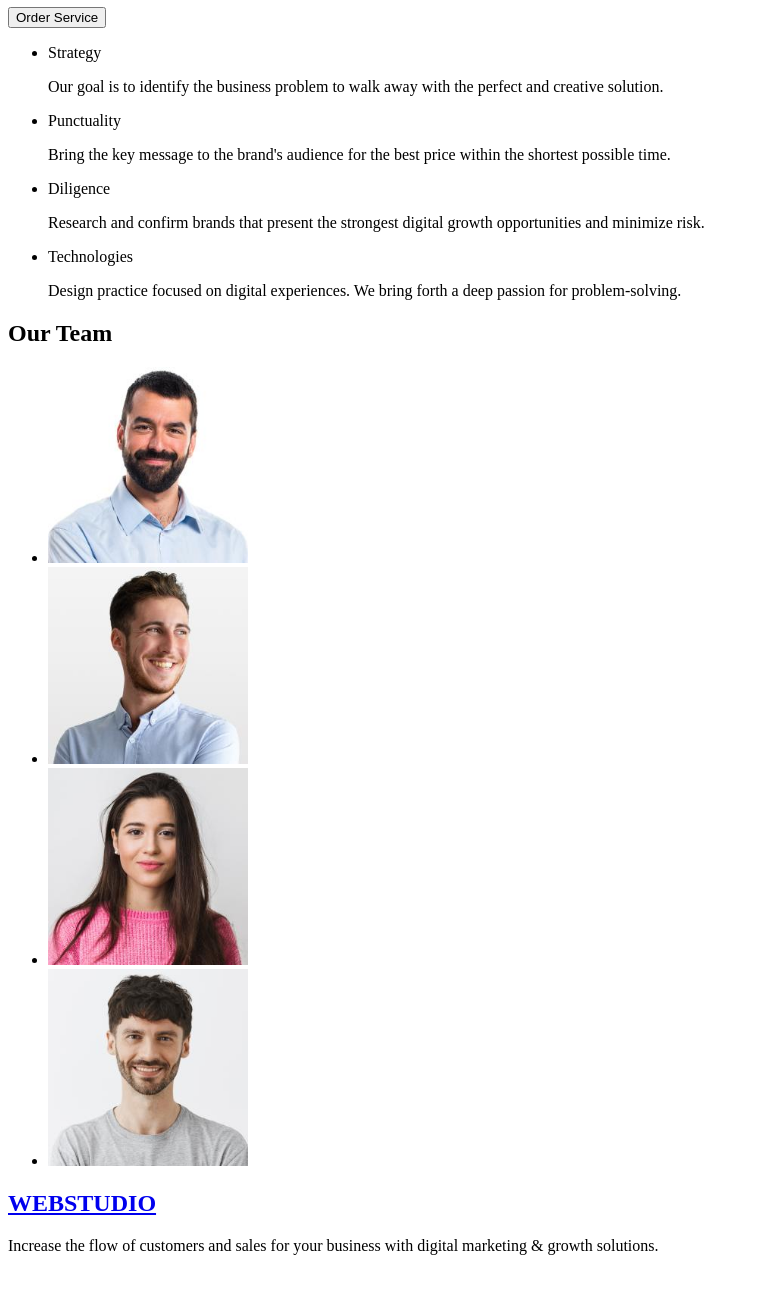
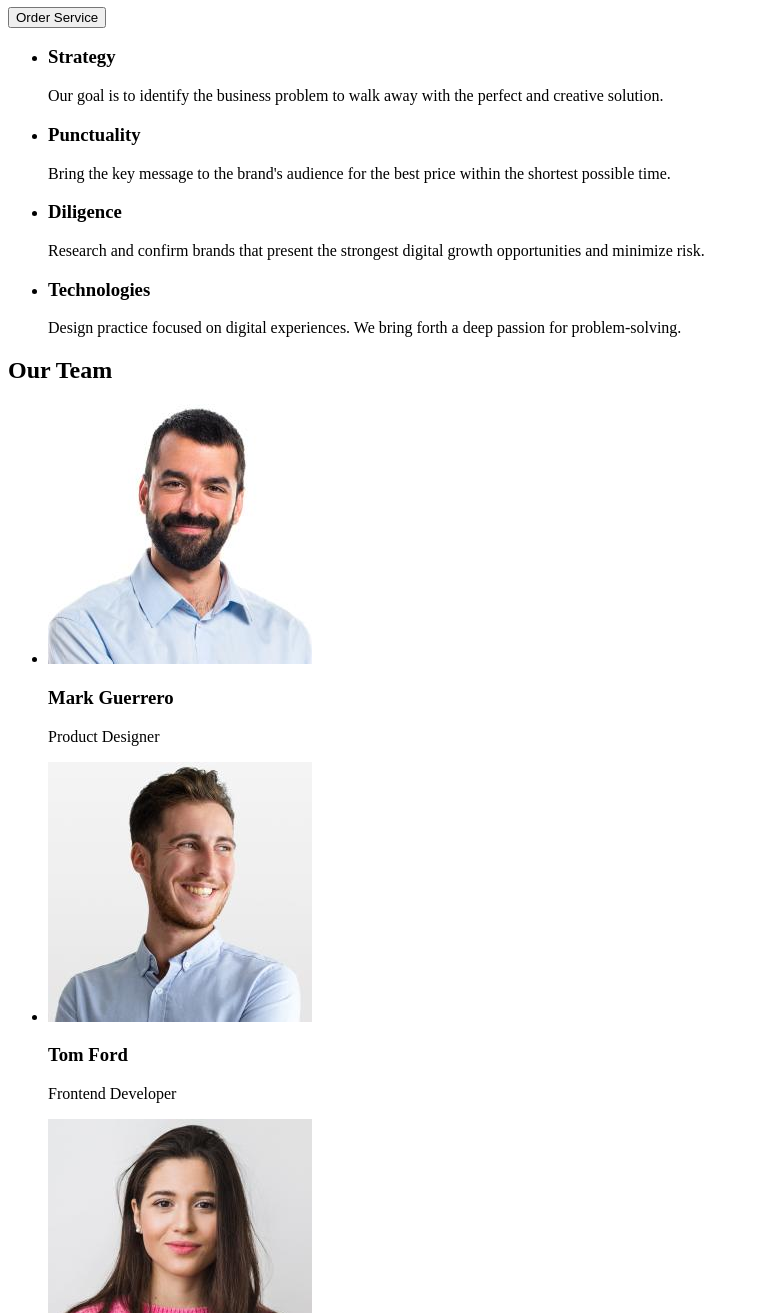
Before and after one commit to Ziomall/goit-markup-hw-01, a plain HTML site: page index.html in a window 1280 px wide. Shown: the part 246-1559 px from the top of the page, without its empty margins (0-759 px from the left). Before the commit the page ends 1517 px from the top, so only its background shows below. Drawn offline with Linux system fonts and the light colour scheme.

Commit message:
poprawka zadania

```diff
--- a/index.html
+++ b/index.html
@@ -7,10 +7,11 @@
 </head>
 <body>
     <header>
+    <nav>
         <h1>
-            <a href="WEBSTUDIO">WEBSTUDIO</a>
+            <a href="index.html">WEBSTUDIO</a>
         </h1>
-            <nav>
+
                 <ul>
                     <li>
                         <a href="Studio">Studio</a>
@@ -22,7 +23,7 @@
                         <a href="Contacts">Contacts</a>
                     </li>
                 </ul>
-            </nav>
+     </nav>
                 <ul>
                     <li>
                         <a href="mailto:info@devstudio.com">info@devstudio.com</a>
@@ -34,25 +35,25 @@
 
     </header>
     <main>
-        <h2>Effective Solutions for Your Business</h2>
+        <h1>Effective Solutions for Your Business</h1>
             <button>Order Service</button>
                 <ul>
-                    <li>Strategy
+                    <li><h3>Strategy</h3>
                         <p>
                             Our goal is to identify the business problem to walk away with the perfect and creative solution.
                         </p>
                     </li>
-                    <li>Punctuality
+                    <li><h3>Punctuality</h3>
                         <p>
                             Bring the key message to the brand's audience for the best price within the shortest possible time.
                         </p>
                     </li>
-                    <li>Diligence
+                    <li><h3>Diligence</h3>
                         <p>
                             Research and confirm brands that present the strongest digital growth opportunities and minimize risk.
                         </p>
                     </li>
-                    <li>Technologies
+                    <li><h3>Technologies</h3>
                         <p>
                             Design practice focused on digital experiences. We bring forth a deep passion for problem-solving.
                         </p>
@@ -63,28 +64,36 @@
                     <li>
                         <img src="./images/img1.jpg"
                         alt="Mark Guerrero Product Designer"
-                        width="200">
+                        width="264">
+                        <h3>Mark Guerrero</h3>
+                        <p>Product Designer</p>
                     </li>
                     <li>
                         <img src="./images/img2.jpg"
                         alt="Tom Ford Frontend Developer"
-                        width="200">
+                        width="264">
+                        <h3>Tom Ford</h3>
+                        <p>Frontend Developer</p>
                     </li>
                     <li>
                         <img src="./images/img3.jpg"
                         alt="Camila Garcia Marketing"
-                        width="200">
+                        width="264">
+                        <h3>Camila Garcia</h3>
+                        <p>Marketing</p>
                     </li>
                     <li>
                         <img src="./images/img4.jpg"
                         alt="Daniel Wilson UI Designer"
-                        width="200">
+                        width="264">
+                        <h3>Daniel Wilson</h3>
+                        <p>UI Designer</p>
                     </li>
                 </ul>
     </main>
     <footer>
         <h2>
-            <a href="WEBSTUDIO">WEBSTUDIO</a>
+            <a href="index.html">WEBSTUDIO</a>
         </h2>
             <p>
                 Increase the flow of customers and sales for your business with digital marketing & growth solutions.
```
